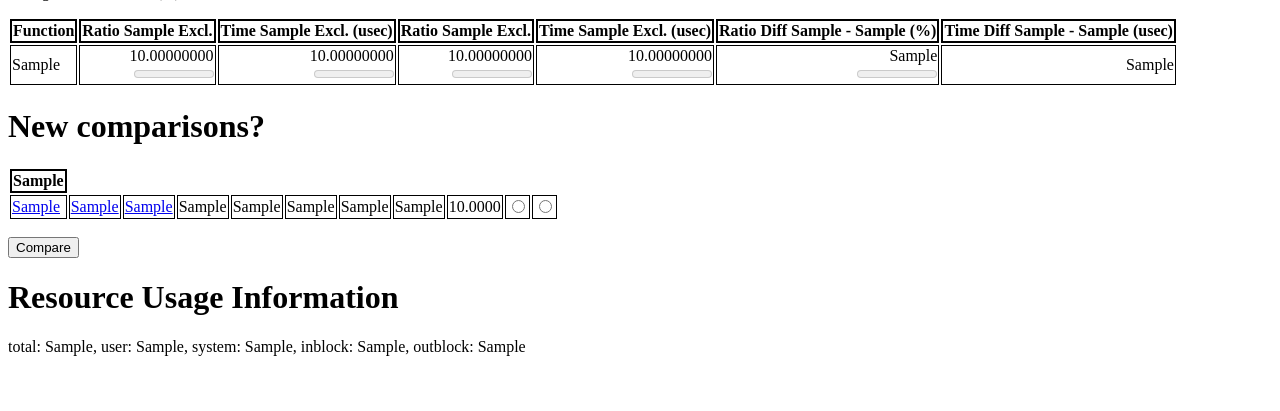
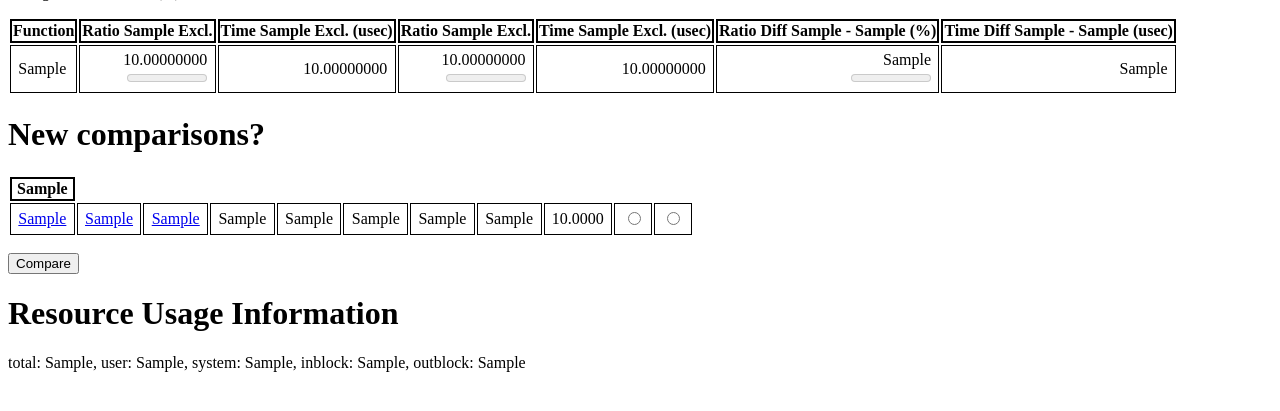
Before and after one commit to kabe/parp, a Django app: template parpview/viewer/templates/pgdiff.html in a window 1280 px wide. Shown: the part 97-508 px from the top of the page. Run offline with Django 3.2, Linux system fonts and the light colour scheme; data comes from the database, SQL or seed files in the repository; tables that the repository leaves empty hold one stand-in row (values such as "Sample post"); the template is opened without the code that fills it: values that come from a table or form of the project are taken from there, most other values are stand-ins (such as "Sample title", 1, 10 or a date in 2020); parts of the project's set-up code (start-up, migrations or seed data) failed here and were passed over.

Commit message:
removed unnecessaries

```diff
--- a/parpview/viewer/templates/pgdiff.html
+++ b/parpview/viewer/templates/pgdiff.html
@@ -7,7 +7,11 @@
       border: solid 2px black
       }
       td {
-      border: solid 1px black
+      border: solid 1px black;
+      padding-left: 1ex;
+      padding-right: 1ex;
+      padding-top: 5px;
+      padding-bottom: 5px;
       }
       td.pg2slow {
       background-color: #ff9966;
@@ -52,8 +56,6 @@
         </td>
         <td class="numeric">
           {{ func.2|floatformat:8 }}
-          <br />
-          <meter min="0" max="{{ pg_maxs.0 }}" value="{{ func.2 }}"></meter>
         </td>
         <td class="numeric{% if func.3 > params.susp_ratio_thresh %} strange{% endif %}">
           {{ func.3|floatformat:8 }}
@@ -62,8 +64,6 @@
         </td>
         <td class="numeric">
           {{ func.4|floatformat:8 }}
-          <br />
-          <meter min="0" max="{{ pg_maxs.1 }}" value="{{ func.4 }}"></meter>
         </td>
         <!-- Ratio Diff strangeness -->
         {% if func.5 < params.stranger_diffpercent_thresh_neg %}
```
